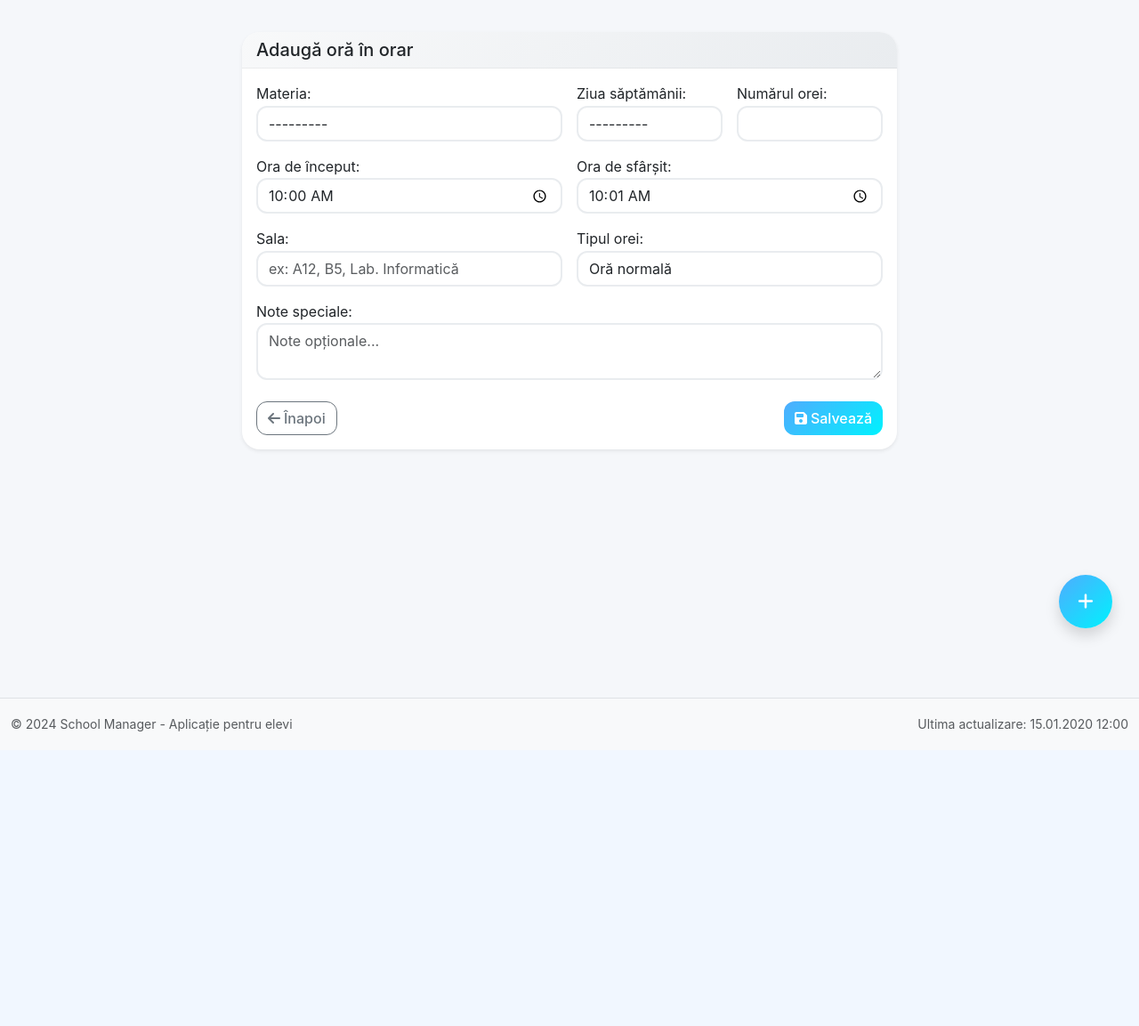
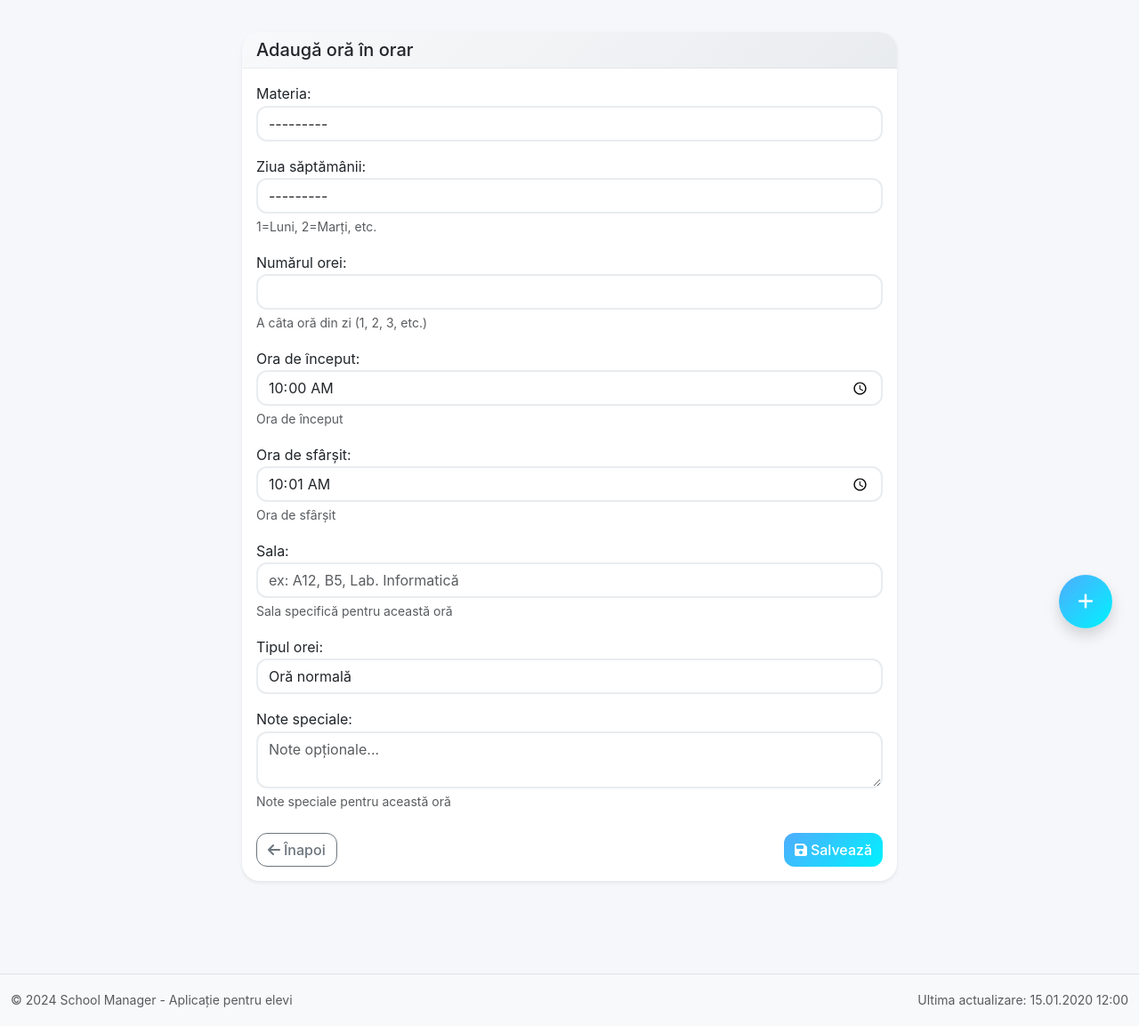
Before and after one commit to AlexIT86/School_manager, a Django app: page /orar/entry/create/ in a window 1280 px wide. Shown: the part 64-1217 px from the top of the page at 89% size. Before the commit the page ends 887 px from the top, so only its background shows below. Run offline with Django 4.2, Linux system fonts and the light colour scheme; a user stored in the database is signed in; tables that the repository leaves empty hold one stand-in row (values such as "Sample post"); some libraries are stand-ins or nearby versions.

Commit message:
Add classroom and class schedule entry management in admin and views
- Registered new models `ClassRoom` and `ClassScheduleEntry` in the admin interface with appropriate display and search fields.
- Implemented a function to propagate class schedule entries to users, ensuring that students receive updates when entries are created or modified.
- Enhanced the class schedule entry views to call the propagation function after saving entries.
- Improved the entry form template to display field errors more effectively, enhancing user experience during form submissions.

```diff
--- a/apps/schedule/views.py
+++ b/apps/schedule/views.py
@@ -18,6 +18,33 @@ from django.core.exceptions import PermissionDenied
 from apps.subjects.models import Subject
 from apps.core.models import Notification
 from apps.grades.models import Grade
+
+
+def _propagate_class_entry_to_users(entry: ClassScheduleEntry):
+    """Actualizează/creează intrarea din orar pentru toți elevii din clasa entry.class_room."""
+    try:
+        profiles = entry.class_room.students.select_related('user').all()
+    except Exception:
+        profiles = []
+    for profile in profiles:
+        subject, _ = Subject.objects.get_or_create(
+            user=profile.user,
+            nume=entry.subject_name,
+            defaults={'culoare': entry.subject_color, 'activa': True}
+        )
+        ScheduleEntry.objects.update_or_create(
+            user=profile.user,
+            zi_saptamana=entry.zi_saptamana,
+            numar_ora=entry.numar_ora,
+            defaults={
+                'subject': subject,
+                'ora_inceput': entry.ora_inceput,
+                'ora_sfarsit': entry.ora_sfarsit,
+                'sala': entry.sala,
+                'note': entry.note,
+                'tip_ora': entry.tip_ora,
+            }
+        )
 
 
 @login_required
@@ -888,6 +915,7 @@ def class_schedule_entry_create_view(request, class_id):
             entry = form.save(commit=False)
             entry.class_room = classroom
             entry.save()
+            _propagate_class_entry_to_users(entry)
             messages.success(request, 'Ora a fost adăugată în orarul clasei!')
             return redirect('schedule:class_schedule', class_id=classroom.id)
     else:
@@ -904,7 +932,8 @@ def class_schedule_entry_edit_view(request, class_id, entry_id):
     if request.method == 'POST':
         form = ClassScheduleEntryForm(request.POST, instance=entry)
         if form.is_valid():
-            form.save()
+            entry = form.save()
+            _propagate_class_entry_to_users(entry)
             messages.success(request, 'Ora a fost actualizată!')
             return redirect('schedule:class_schedule', class_id=classroom.id)
     else:
--- a/templates/schedule/entry_form.html
+++ b/templates/schedule/entry_form.html
@@ -13,21 +13,25 @@
                 <div class="card-body">
                     <form method="post" novalidate>
                         {% csrf_token %}
-                        {{ form.non_field_errors }}
 
-                        <div class="row g-3">
-                            <div class="col-md-6">{{ form.subject.label_tag }} {{ form.subject }}</div>
-                            <div class="col-md-3">{{ form.zi_saptamana.label_tag }} {{ form.zi_saptamana }}</div>
-                            <div class="col-md-3">{{ form.numar_ora.label_tag }} {{ form.numar_ora }}</div>
+                        {# Erori generale de formular #}
+                        {% if form.non_field_errors %}
+                        <div class="alert alert-danger">{{ form.non_field_errors }}</div>
+                        {% endif %}
 
-                            <div class="col-md-6">{{ form.ora_inceput.label_tag }} {{ form.ora_inceput }}</div>
-                            <div class="col-md-6">{{ form.ora_sfarsit.label_tag }} {{ form.ora_sfarsit }}</div>
-
-                            <div class="col-md-6">{{ form.sala.label_tag }} {{ form.sala }}</div>
-                            <div class="col-md-6">{{ form.tip_ora.label_tag }} {{ form.tip_ora }}</div>
-
-                            <div class="col-12">{{ form.note.label_tag }} {{ form.note }}</div>
+                        {# Randare generică a tuturor câmpurilor cu erori sub fiecare #}
+                        {% for field in form %}
+                        <div class="mb-3">
+                            {{ field.label_tag }}
+                            {{ field }}
+                            {% if field.help_text %}
+                            <div class="form-text">{{ field.help_text }}</div>
+                            {% endif %}
+                            {% if field.errors %}
+                            <div class="text-danger small">{{ field.errors|striptags }}</div>
+                            {% endif %}
                         </div>
+                        {% endfor %}
 
                         <div class="d-flex justify-content-between mt-4">
                             <a href="{% url 'schedule:calendar' %}" class="btn btn-outline-secondary">
```
Also changed, not shown: apps/schedule/admin.py (+21 -1 lines).
